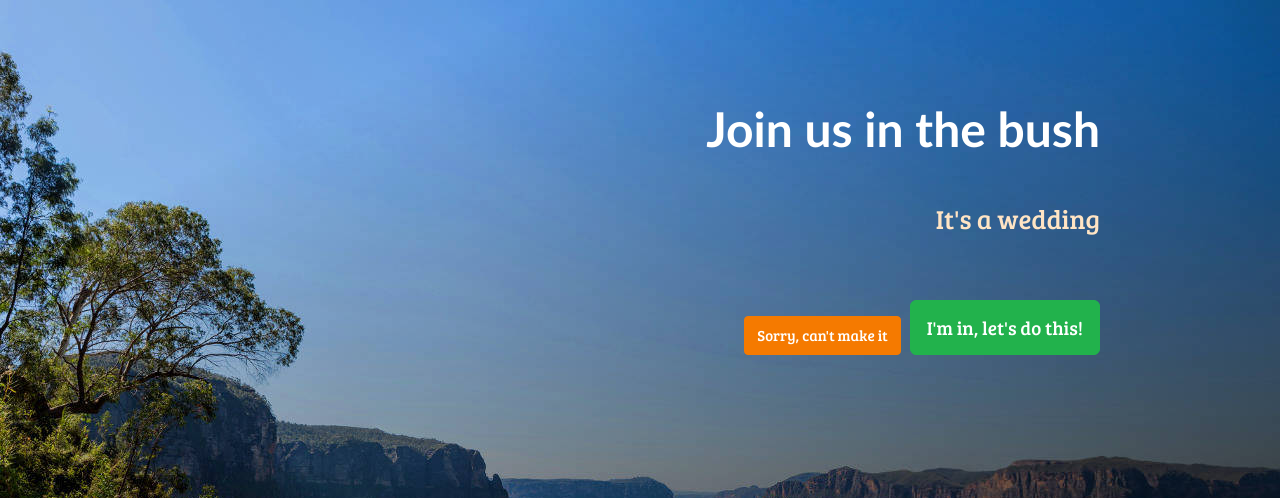
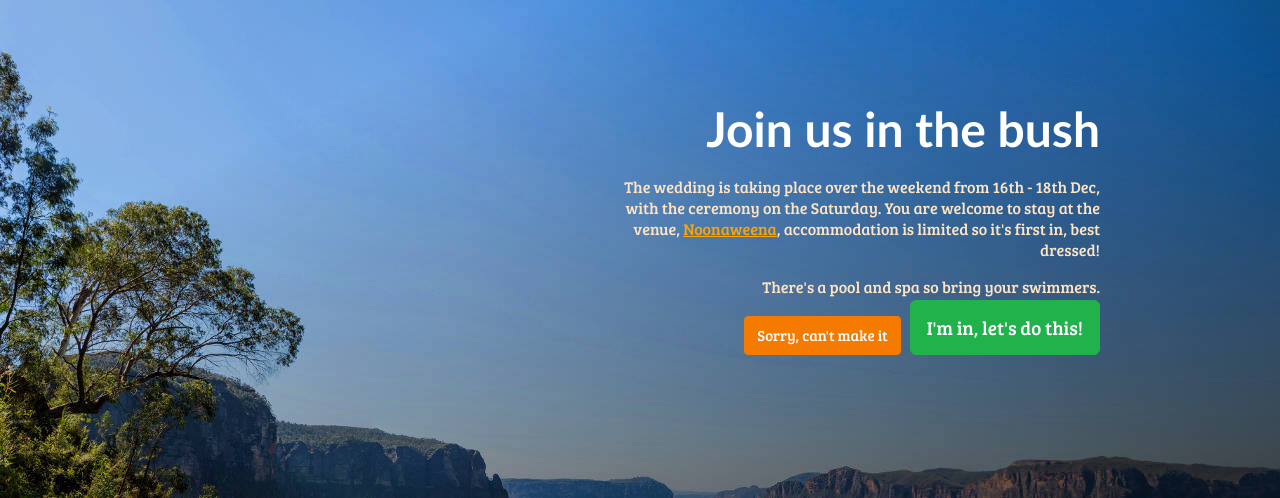
Before and after one commit to kianris/kianris.github.io, a plain HTML site: page index.html in a window 1280 px wide. Shown: the top 498 px of the page. Drawn offline with Linux system fonts and the light colour scheme; a web font is replaced by a local one.

Commit message:
Add description

```diff
--- a/index.html
+++ b/index.html
@@ -28,11 +28,12 @@
 		}
 
 		#sub {
-			font: normal 20pt Arial;
+			font: normal 12pt Arial;
 			font-family: 'Bree Serif', sans-serif;
 			position: absolute;
 			right: 180px;
-			top: 200px;
+			top: 160px;
+			width: 40%;
 			color: bisque;
 			text-align: right;
 		}
@@ -159,12 +160,17 @@
 		label {
 			/*font-weight: bold;*/
 		}
+
+		a {
+			color: orange;
+		}
 	</style>
 </head>
 <body>
 	<div id="title">Join us in the bush</div>
 	<div id="sub">
-		It's a wedding
+		<p>The wedding is taking place over the weekend from 16th - 18th Dec, with the ceremony on the Saturday. You are welcome to stay at the venue, <a href="http://www.noonaweena.com.au/">Noonaweena</a>, accommodation is limited so it's first in, best dressed!</p>
+		<p>There's a pool and spa so bring your swimmers.
 	</div>
 	<div id="rsvp">
 		<button id="stop" class="btn stop">Sorry, can't make it</button>
```
